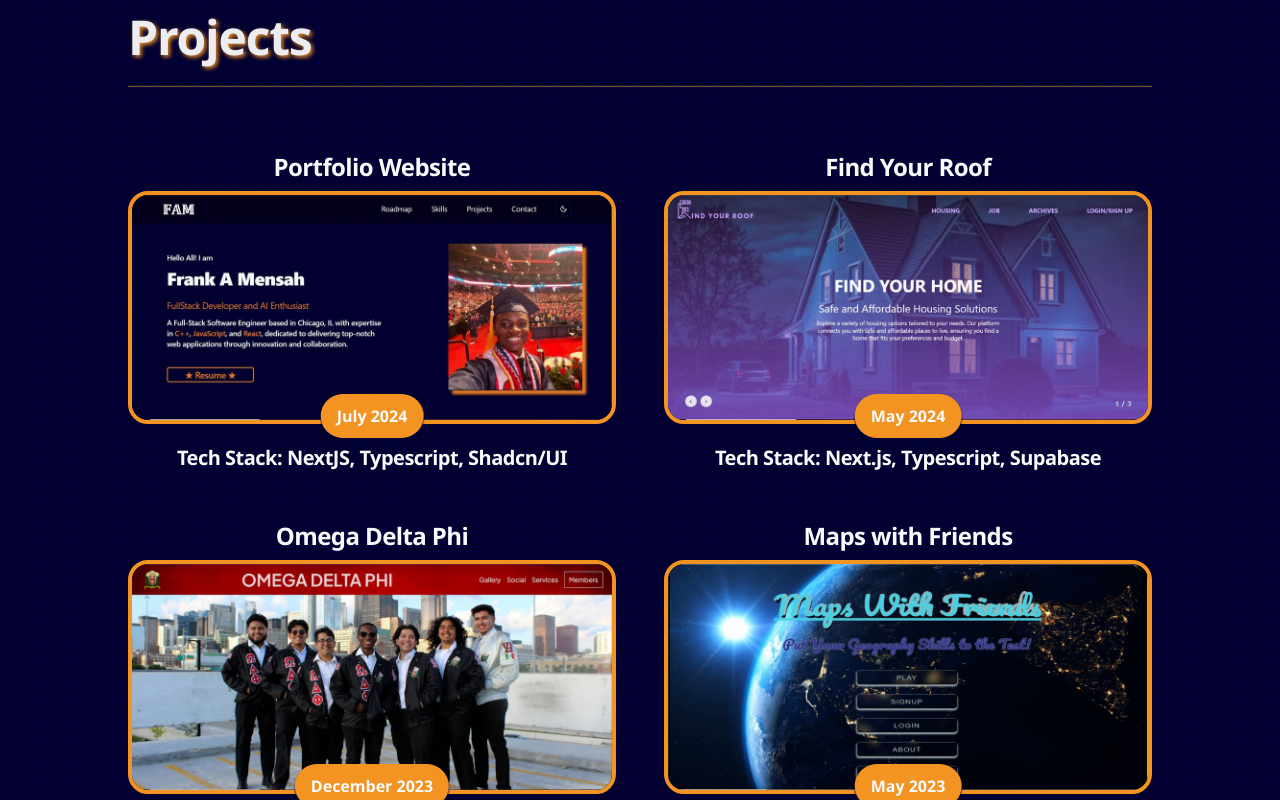
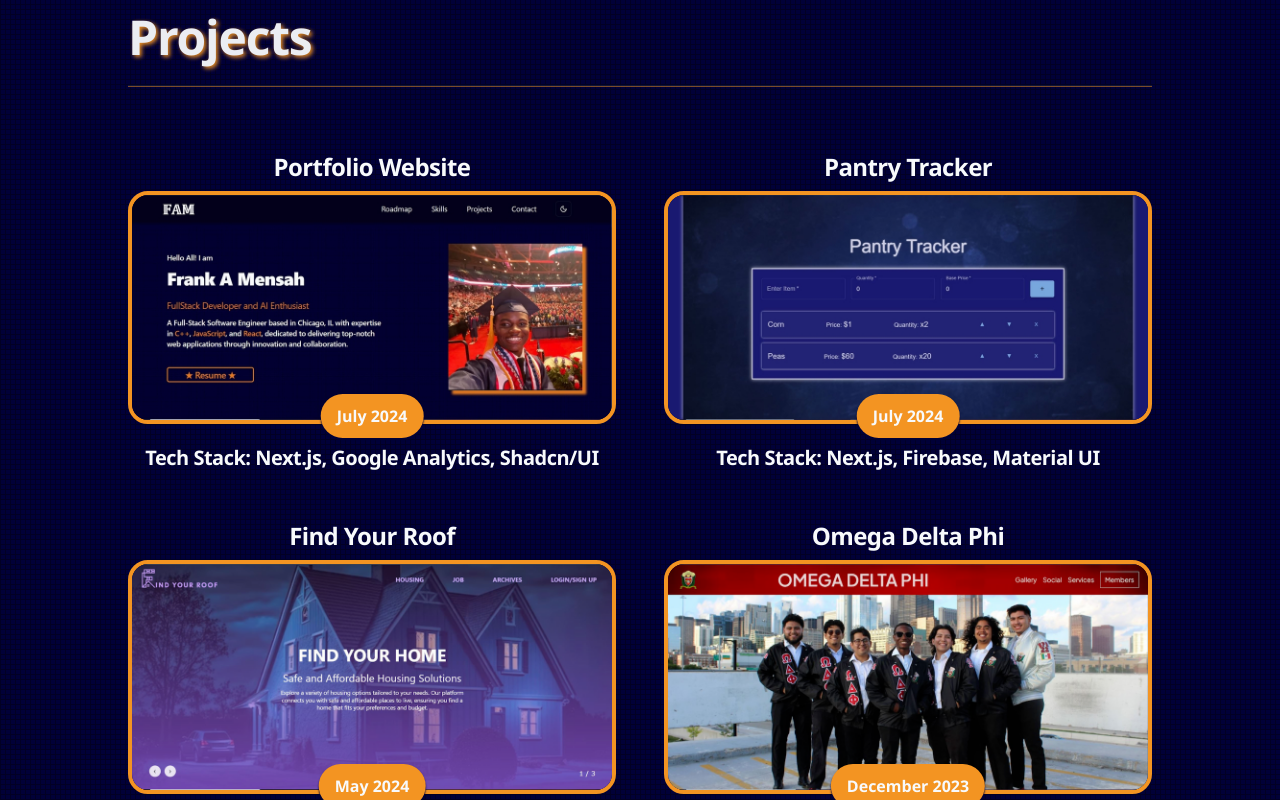
Before and after one commit to famfrank1298/famfrank, a Next.js app: page / in a window 1280 px wide. Shown: the part 1820-2620 px from the top of the page. Built offline with nearby package versions, Linux system fonts and the light colour scheme.

Commit message:
added pantry tracker project

```diff
--- a/src/components/Ventures/projects.tsx
+++ b/src/components/Ventures/projects.tsx
@@ -16,9 +16,18 @@ export default function Projects() {
           imgLink="/projectSC/portfolio_sc.png"
           desc="I'm happy to say this but you are on it right now!"
           date="July 2024"
-          stack="NextJS, Typescript, Shadcn/UI"
+          stack="Next.js, Google Analytics, Shadcn/UI"
           shortDesc="You are on it! :)"
           webLink="https://famfrank.vercel.app/"
+        />
+        <Card
+          title="Pantry Tracker"
+          imgLink="/projectSC/pantry_sc.png"
+          desc="Track, manage, and update your pantry inventory with CRUD operations, ensuring you never lose track of your food items."
+          date="July 2024"
+          stack="Next.js, Firebase, Material UI"
+          shortDesc="Manage pantry inventory with CRUD operations"
+          webLink="https://pantrytracker-mu.vercel.app/"
         />
         <Card
           title="Find Your Roof"
```
Also changed, not shown: public/projectSC/pantry_sc.png (added).
